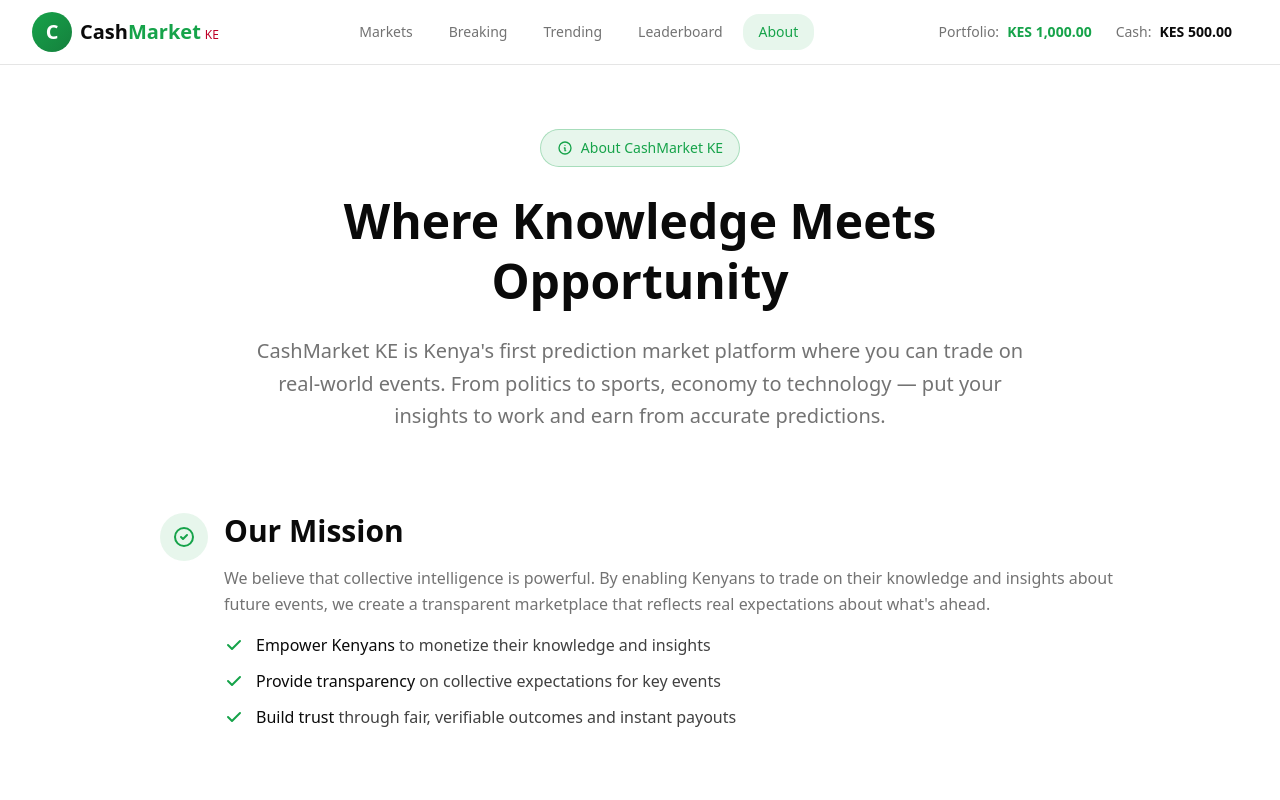
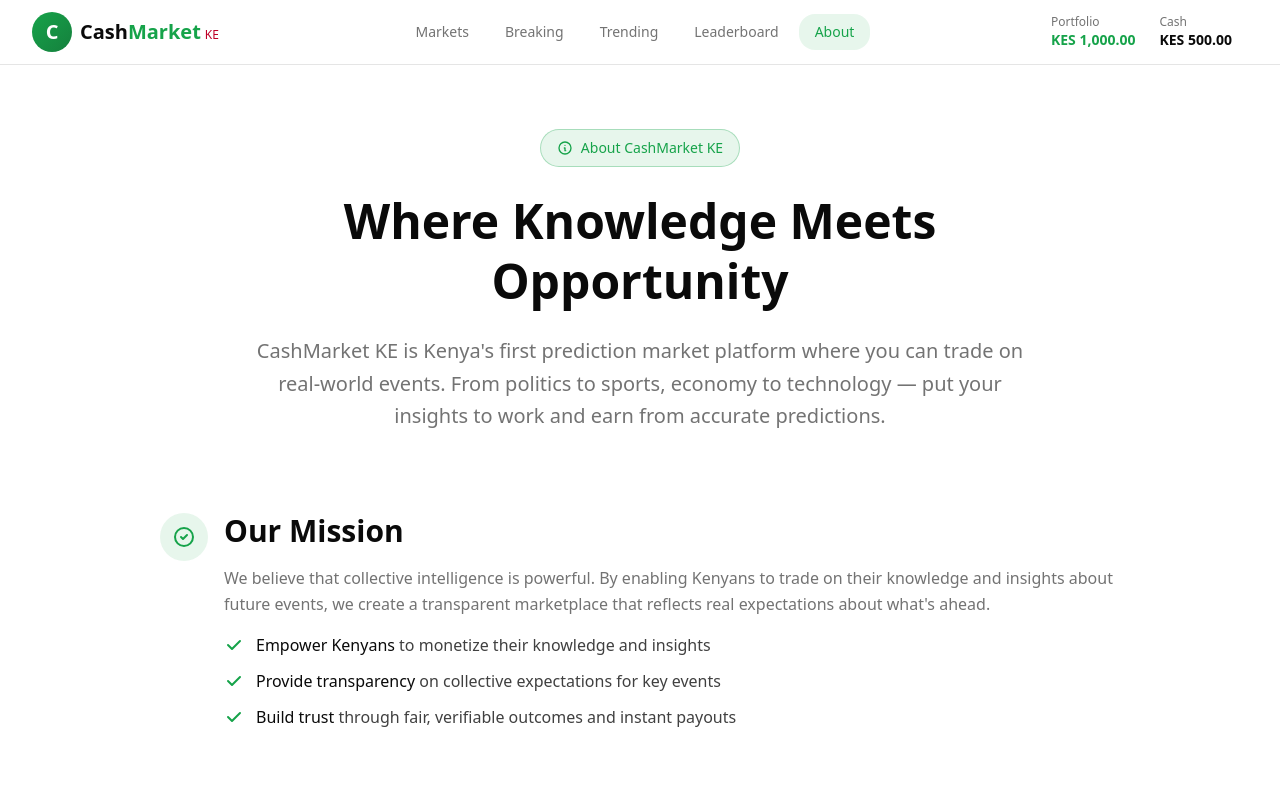
Before and after one commit to Predict-Labs-Ke/cashmarket_ke, a Next.js app: page /about in a window 1280 px wide. Shown: the top 800 px of the page. Built offline with nearby package versions, Linux system fonts and the light colour scheme.

Commit message:
Restructure portfolio balance layout - labels on top of values
Co-authored-by: 0P1UMC0D3 <175021841+0P1UMC0D3@users.noreply.github.com>

```diff
--- a/components/Navigation.tsx
+++ b/components/Navigation.tsx
@@ -95,14 +95,14 @@ export default function Navigation({
               {/* Portfolio Balance - Desktop Only */}
               {showPortfolioBalance && (
                 <div className="hidden lg:flex items-center gap-6 mr-4">
-                  <div className="flex items-center gap-2">
-                    <span className="text-sm text-muted-foreground">Portfolio:</span>
+                  <div className="flex flex-col items-start">
+                    <span className="text-xs text-muted-foreground">Portfolio</span>
                     <span className="text-sm font-semibold text-primary">
                       KES {portfolioBalance.toLocaleString('en-KE', { minimumFractionDigits: 2, maximumFractionDigits: 2 })}
                     </span>
                   </div>
-                  <div className="flex items-center gap-2">
-                    <span className="text-sm text-muted-foreground">Cash:</span>
+                  <div className="flex flex-col items-start">
+                    <span className="text-xs text-muted-foreground">Cash</span>
                     <span className="text-sm font-semibold text-foreground">
                       KES {cashDeposit.toLocaleString('en-KE', { minimumFractionDigits: 2, maximumFractionDigits: 2 })}
                     </span>
--- a/components/PortfolioBalance.tsx
+++ b/components/PortfolioBalance.tsx
@@ -13,14 +13,14 @@ export default function PortfolioBalance({
     <div className="hidden lg:block bg-background-secondary border-b border-border">
       <div className="max-w-7xl mx-auto px-4 lg:px-8 py-3">
         <div className="flex items-center gap-8">
-          <div className="flex items-center gap-2">
-            <span className="text-sm text-muted-foreground">Portfolio Balance:</span>
+          <div className="flex flex-col items-start">
+            <span className="text-xs text-muted-foreground">Portfolio Balance</span>
             <span className="text-lg font-semibold text-primary">
               KES {portfolioBalance.toLocaleString('en-KE', { minimumFractionDigits: 2, maximumFractionDigits: 2 })}
             </span>
           </div>
-          <div className="flex items-center gap-2">
-            <span className="text-sm text-muted-foreground">Cash Deposit:</span>
+          <div className="flex flex-col items-start">
+            <span className="text-xs text-muted-foreground">Cash Deposit</span>
             <span className="text-lg font-semibold text-foreground">
               KES {cashDeposit.toLocaleString('en-KE', { minimumFractionDigits: 2, maximumFractionDigits: 2 })}
             </span>
```
